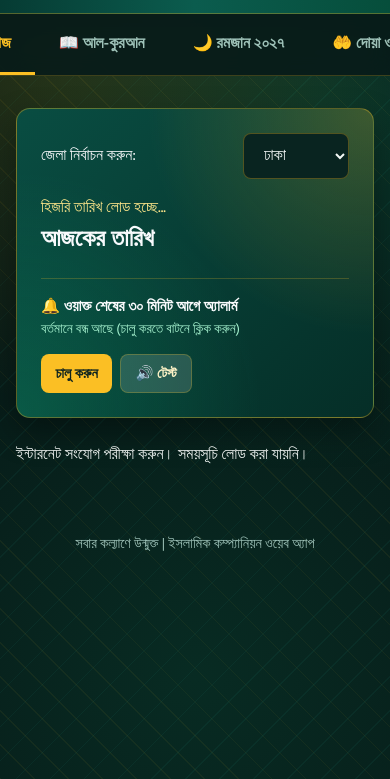
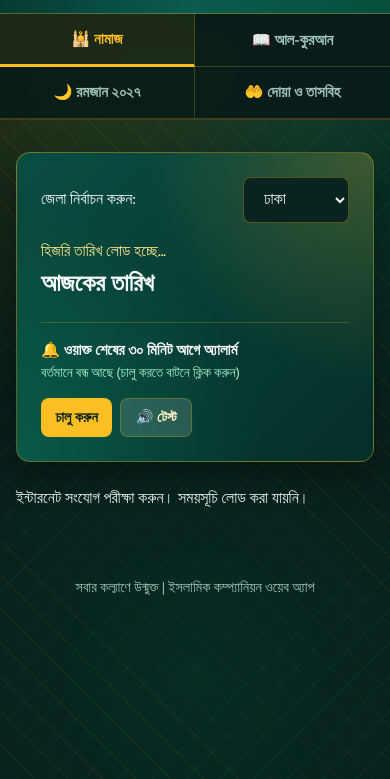
Before and after one commit to ahsaimum02-sys/islamic-companion, a plain HTML site: page index.html in a window 390 px wide. Shown: the part 65-844 px from the top of the page. Drawn offline with Linux system fonts and the light colour scheme; no server answers.

Commit message:
Add files via upload

```diff
--- a/style.css
+++ b/style.css
@@ -37,7 +37,6 @@ body.dark-mode {
 
 body {
     background-color: var(--bg-color);
-    /* মক্কার সোনালি আভা + মদিনার সবুজ আভা + ইসলামিক জ্যামিতিক নকশা */
     background-image:
         radial-gradient(circle at 15% 12%, var(--bg-makkah-glow) 0%, transparent 45%),
         radial-gradient(circle at 85% 22%, var(--bg-madinah-glow) 0%, transparent 48%),
@@ -129,6 +128,33 @@ body {
 .tab-btn.active {
     color: #fbbf24;
     border-bottom: 3px solid #fbbf24;
+}
+
+/* মোবাইল স্ক্রিনে ৪টি ট্যাব ২×২ গ্রিডে স্পষ্টভাবে দেখানোর ব্যবস্থা */
+@media (max-width: 600px) {
+    .tab-bar {
+        display: grid;
+        grid-template-columns: repeat(2, 1fr);
+        justify-content: stretch;
+        overflow-x: visible;
+    }
+
+    .tab-btn {
+        padding: 0.8rem 0.6rem;
+        font-size: 0.95rem;
+        text-align: center;
+        border-bottom: 1px solid var(--border);
+        border-right: 1px solid var(--border);
+    }
+
+    .tab-btn:nth-child(2n) {
+        border-right: none;
+    }
+
+    .tab-btn.active {
+        background-color: rgba(251, 191, 36, 0.08);
+        border-bottom: 3px solid #fbbf24;
+    }
 }
 
 .container {
```
Also changed, not shown: icon.png.jfif (added), manifest.json.
